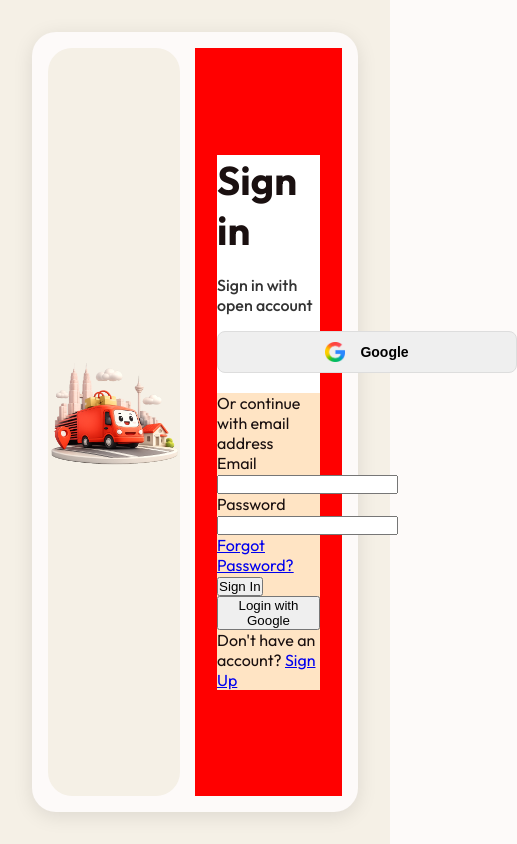
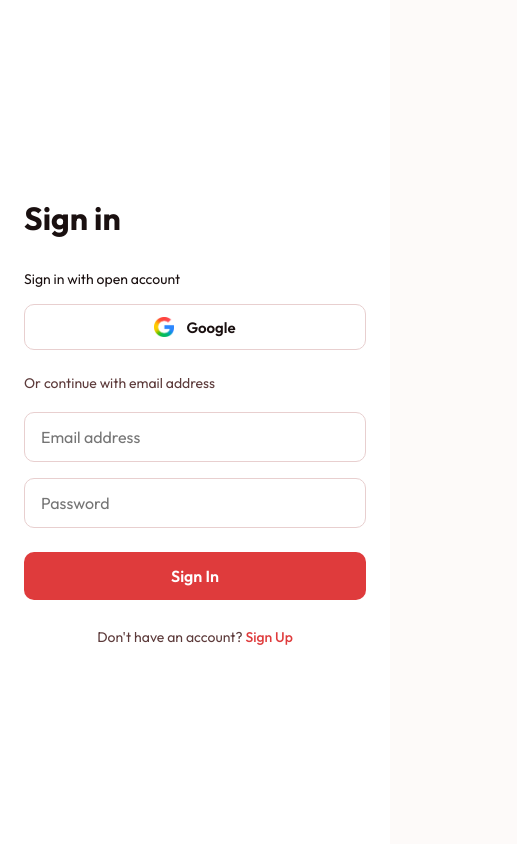
Before and after one commit to teckann/JomBeli, a Next.js app: page /signin in a window 390 px wide. Shown: the whole page, 517 px wide, since content can reach past the window. Built offline with nearby package versions, Linux system fonts and the light colour scheme.

Commit message:
feat: sign in page responsive design

```diff
--- a/app/_components/GoogleLoginButton/GoogleLoginButton.jsx
+++ b/app/_components/GoogleLoginButton/GoogleLoginButton.jsx
@@ -7,10 +7,10 @@ import Image from "next/image";
 export default function GoogleLoginButton() {
   return (
     <div className={styles.container}>
-      <p>Sign in with open account</p>
+      <p className={styles.title}>Sign in with open account</p>
 
       <button
-        className={styles.button}
+        className={styles.googleButton}
         onClick={() => signInWithGoogleAction()}
       >
         <Image
--- a/app/_components/GoogleLoginButton/GoogleLoginButton.module.css
+++ b/app/_components/GoogleLoginButton/GoogleLoginButton.module.css
@@ -2,31 +2,38 @@
   display: flex;
   flex-direction: column;
   gap: 16px;
+  width: 100%;
 }
 
-.container p {
-  font-weight: 500;
-  color: #333;
+.title {
+  font-size: 14px;
+  color: var(--color-text-primary);
+  margin: 0;
+  text-align: left;
+  font-family: var(--font-body);
 }
 
-.button {
-  width: 300px;
+.googleButton {
+  width: 100%;
   display: flex;
   align-items: center;
   justify-content: center;
-  gap: 15px;
-  padding: 10px 16px;
-  border: 1px solid #ddd;
-  border-radius: 8px;
+  gap: 12px;
+  padding: 12px 16px;
+  border: 1px solid var(--color-border);
+  border-radius: 10px;
   cursor: pointer;
-
-  font-size: 14px;
-  font-weight: 700;
+  background-color: var(--color-surface);
+  transition: all 0.2s;
+  font-size: 15px;
+  font-weight: 600;
+  color: var(--color-text-primary);
+  font-family: var(--font-body);
 }
 
-.button:hover {
-  background-color: #f5f5f5;
-  border-color: #ccc;
+.googleButton:hover {
+  background-color: var(--color-surface-muted);
+  border-color: var(--color-border-strong);
 }
 
 .icon {
--- a/app/_components/LandingCard/LandingCard.module.css
+++ b/app/_components/LandingCard/LandingCard.module.css
@@ -6,7 +6,7 @@
   display: flex;
   justify-content: space-between;
   padding: 1rem;
-  background-color: var(--color-bg);
+  background-color: var(--color-surface);
   border-radius: 24px;
   box-shadow: 0 4px 20px rgba(0, 0, 0, 0.1);
 }
@@ -19,7 +19,7 @@
   display: flex;
   align-items: center;
   justify-content: center;
-  border-radius: 24px;
+  border-radius: 20px;
   padding: 2rem;
 }
 
@@ -30,22 +30,49 @@
 .form_container {
   width: 50%;
   height: 100%;
-  background-color: red;
+  background-color: var(--color-surface);
   display: flex;
   flex-direction: column;
   align-items: center;
   justify-content: center;
+  padding: 2rem;
 }
 
 .form {
-  background-color: #fff;
-  width: 70%;
+  width: 100%;
+  max-width: 380px;
   display: flex;
   flex-direction: column;
   justify-content: center;
-  gap: 20px;
+  gap: 24px;
 }
 
 .title {
   font-size: 40px;
+  font-weight: 700;
+  margin: 0;
+  margin-bottom: 8px;
+  color: var(--color-text-primary);
 }
+
+@media (max-width: 768px) {
+  .card {
+    max-height: none;
+    height: 100%;
+    padding: 0;
+    border-radius: 0;
+  }
+
+  .landing_img_container {
+    display: none;
+  }
+
+  .form_container {
+    width: 100%;
+    padding: 2rem 1.5rem;
+  }
+
+  .title {
+    font-size: 32px;
+  }
+}
--- a/app/_components/SignInForm/SignInForm.jsx
+++ b/app/_components/SignInForm/SignInForm.jsx
@@ -1,36 +1,45 @@
 "use client";
 
+import Link from "next/link";
 import { signInWithEmailAction } from "../../_lib/actions";
-import { signInWithGoogleAction } from "../../_lib/actions";
 import styles from "./SignInForm.module.css";
 
 export default function SignInForm() {
   return (
-    <form action={signInWithEmailAction} className={styles.form}>
-      <p>Or continue with email address</p>
-      <div>
-        <label>Email</label>
-        <input type="email" id="email" name="email" required />
-      </div>
+    <div className={styles.container}>
+      <p className={styles.dividerText}>Or continue with email address</p>
+      <form action={signInWithEmailAction} className={styles.form}>
+        <div className={styles.inputGroup}>
+          <input
+            type="email"
+            id="email"
+            name="email"
+            placeholder="Email address"
+            required
+          />
+        </div>
 
-      <div>
-        <label>Password</label>
-        <input type="password" id="password" name="password" required />
-      </div>
+        <div className={styles.inputGroup}>
+          <input
+            type="password"
+            id="password"
+            name="password"
+            placeholder="Password"
+            required
+          />
+        </div>
 
-      <div>
-        <a href="#">Forgot Password?</a>
-      </div>
+        <button type="submit" className={styles.submitButton}>
+          Sign In
+        </button>
+      </form>
 
-      <button type="submit">Sign In</button>
-
-      <button onClick={() => signInWithGoogleAction()}>
-        Login with Google
-      </button>
-
-      <p>
-        Don&apos;t have an account? <a href="#">Sign Up</a>
+      <p className={styles.signupText}>
+        Don&apos;t have an account?{" "}
+        <Link href="#" className={styles.signupLink}>
+          Sign Up
+        </Link>
       </p>
-    </form>
+    </div>
   );
 }
--- a/app/_components/SignInForm/SignInForm.module.css
+++ b/app/_components/SignInForm/SignInForm.module.css
@@ -1,4 +1,79 @@
+.container {
+  width: 100%;
+  display: flex;
+  flex-direction: column;
+  gap: 20px;
+}
+
+.dividerText {
+  font-size: 14px;
+  color: var(--color-text-secondary);
+  text-align: left;
+  margin: 0;
+  font-family: var(--font-body);
+}
+
 .form {
-  background-color: bisque;
+  width: 100%;
+  display: flex;
+  flex-direction: column;
+  gap: 16px;
+}
+
+.inputGroup {
   width: 100%;
 }
+
+.inputGroup input {
+  width: 100%;
+  padding: 14px 16px;
+  border: 1px solid var(--color-border);
+  border-radius: 10px;
+  font-size: 16px;
+  outline: none;
+  transition: border-color 0.2s;
+  background-color: var(--color-surface);
+  color: var(--color-text-primary);
+  font-family: var(--font-body);
+}
+
+.inputGroup input:focus {
+  border-color: var(--color-primary);
+}
+
+.submitButton {
+  width: 100%;
+  padding: 14px 20px;
+  background-color: var(--color-primary);
+  color: var(--color-text-on-primary);
+  border: none;
+  border-radius: 10px;
+  font-size: 16px;
+  font-weight: 600;
+  cursor: pointer;
+  transition: background-color 0.2s;
+  margin-top: 8px;
+  font-family: var(--font-body);
+}
+
+.submitButton:hover {
+  background-color: var(--color-primary-dark);
+}
+
+.signupText {
+  font-size: 14px;
+  color: var(--color-text-secondary);
+  text-align: center;
+  margin: 8px 0 0 0;
+  font-family: var(--font-body);
+}
+
+.signupLink {
+  color: var(--color-primary);
+  text-decoration: none;
+  font-weight: 500;
+}
+
+.signupLink:hover {
+  text-decoration: underline;
+}
--- a/app/signin/page.module.css
+++ b/app/signin/page.module.css
@@ -7,3 +7,9 @@
   background-color: #f5f0e6;
   padding: 2rem;
 }
+
+@media (max-width: 768px) {
+  .main {
+    padding: 0;
+  }
+}
```
